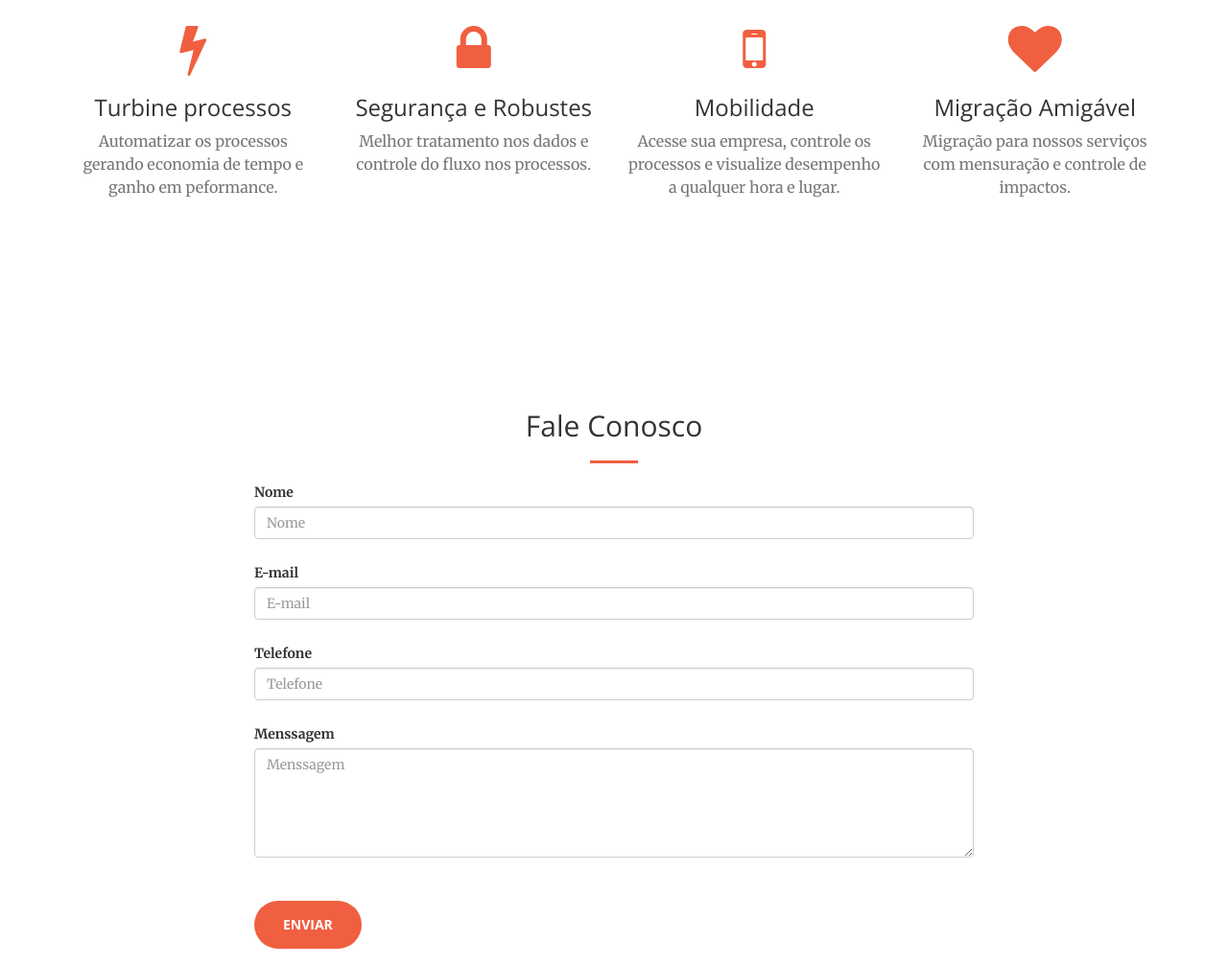
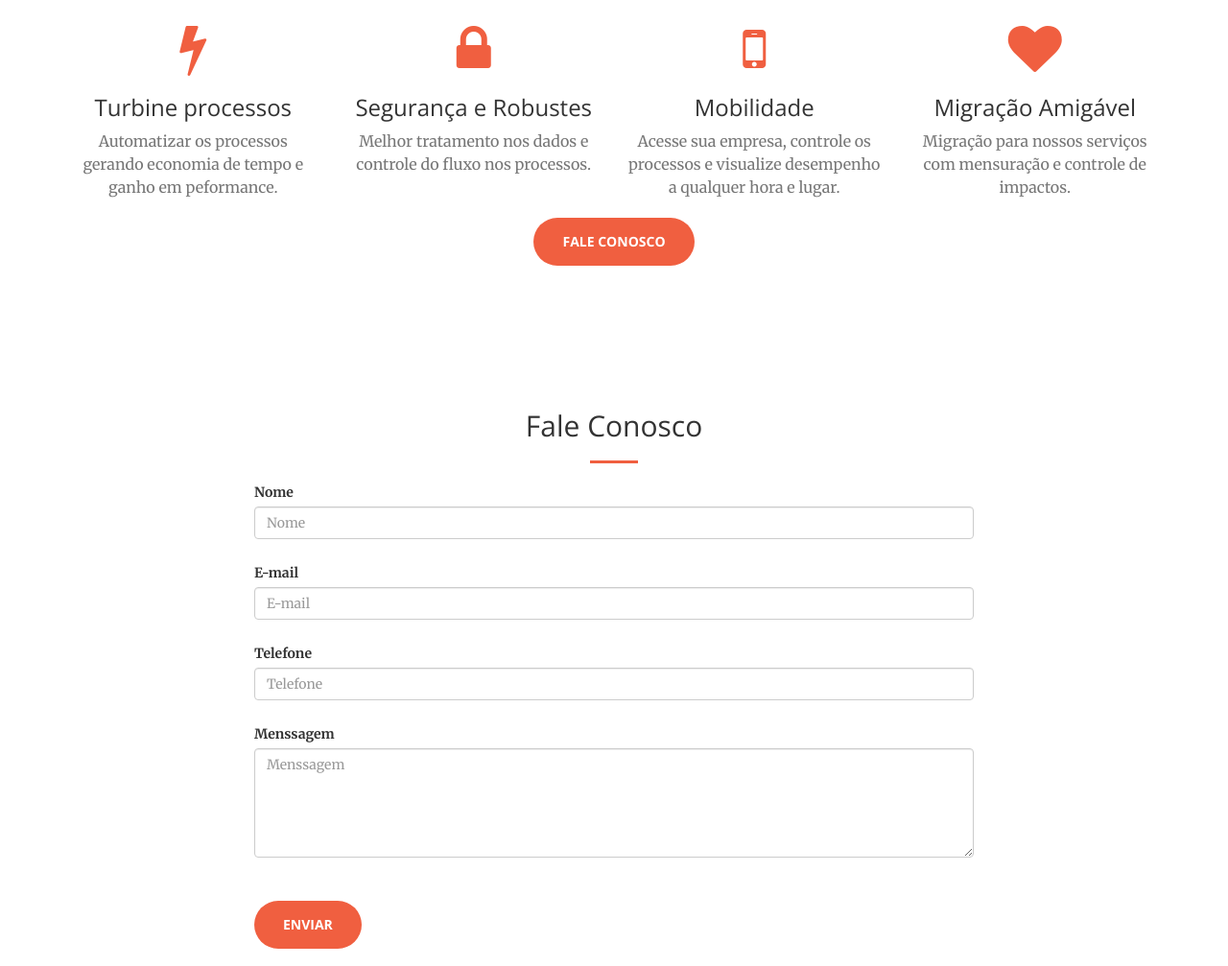
Before and after one commit to allysonhalley/hefti2.0, a website: page index.html in a window 1280 px wide. Shown: the part 1343-2350 px from the top of the page at 96% size. Drawn offline with nearby package versions, Linux system fonts and the light colour scheme.

Commit message:
Finalização da migração 2.0.

```diff
--- a/index.html
+++ b/index.html
@@ -133,6 +133,11 @@
                 </div>
             </div>
         </div>
+        <div class="col-lg-12 text-center">
+            <h2>
+                <a href="#contact" class="btn btn-primary btn-xl page-scroll">Fale Conosco</a>
+            </h2>
+        </div>
     </section>
 
     <section id="contact">
```
